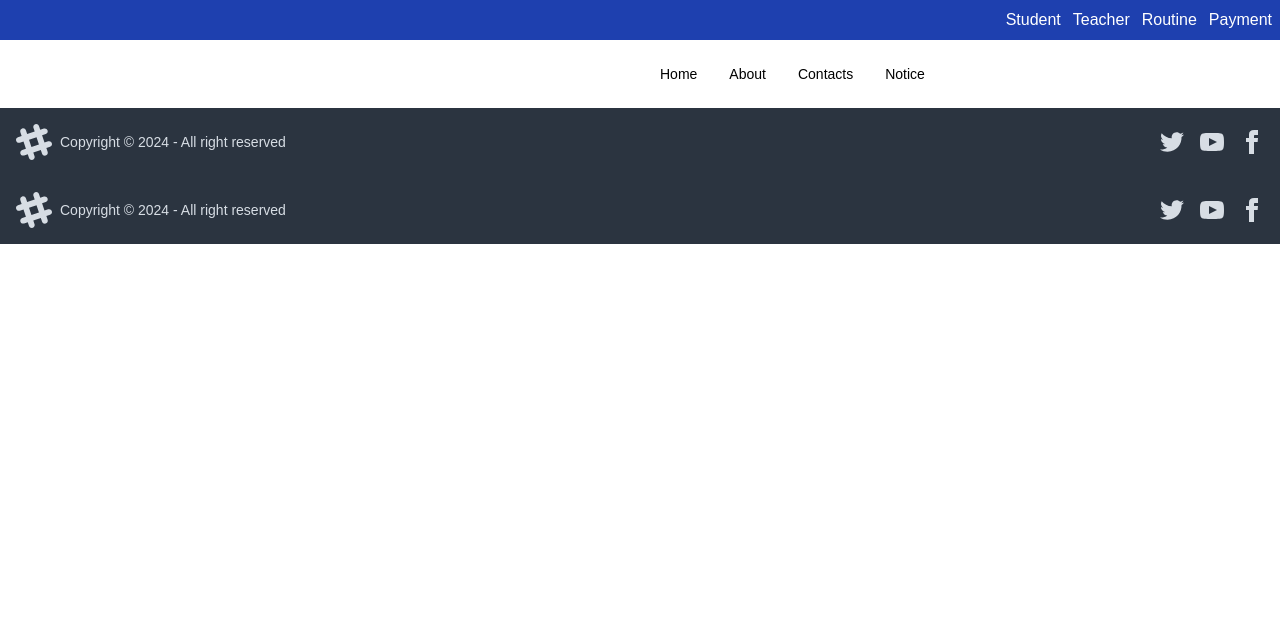
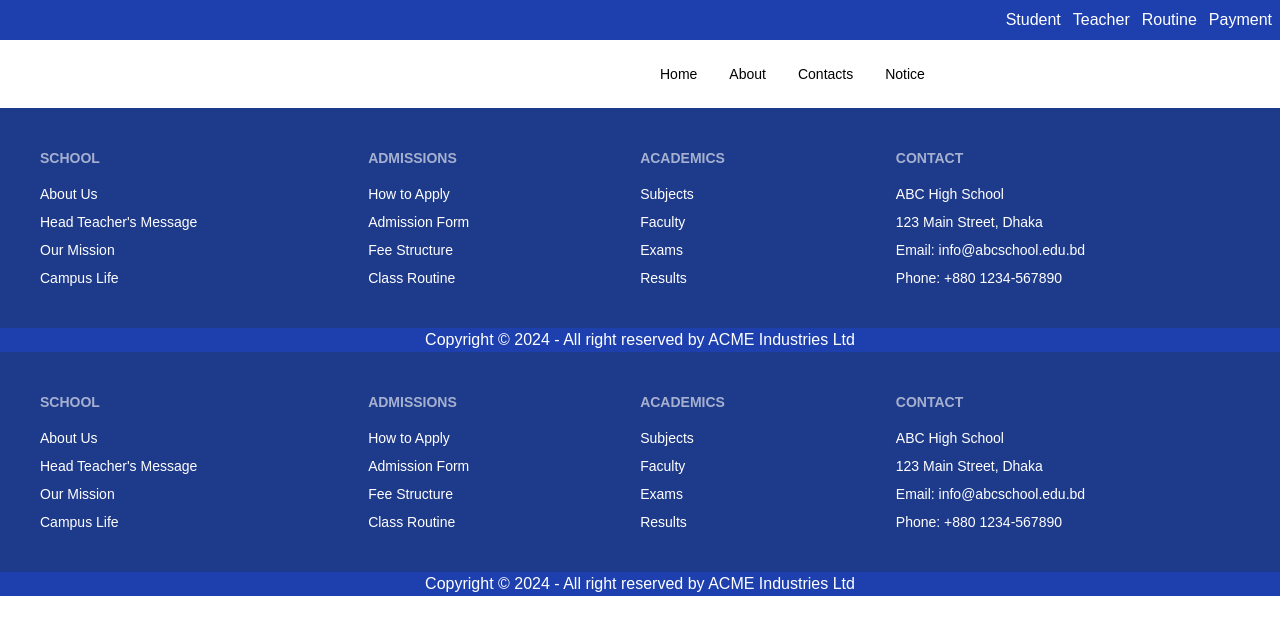
Before and after one commit to Fahmida-Faiza/school-college-demo, a Next.js app: page /footer in a window 1280 px wide. Shown: the top 634 px of the page. Built offline with nearby package versions, Linux system fonts and the light colour scheme.

Commit message:
update footer

```diff
--- a/src/app/footer/page.jsx
+++ b/src/app/footer/page.jsx
@@ -2,59 +2,50 @@ import React from 'react';
 
 const page = () => {
   return (
-    <div>
-      <footer className="footer sm:footer-horizontal bg-neutral text-neutral-content items-center p-4">
-  <aside className="grid-flow-col items-center">
-    <svg
-      width="36"
-      height="36"
-      viewBox="0 0 24 24"
-      xmlns="http://www.w3.org/2000/svg"
-      fillRule="evenodd"
-      clipRule="evenodd"
-      className="fill-current">
-      <path
-        d="M22.672 15.226l-2.432.811.841 2.515c.33 1.019-.209 2.127-1.23 2.456-1.15.325-2.148-.321-2.463-1.226l-.84-2.518-5.013 1.677.84 2.517c.391 1.203-.434 2.542-1.831 2.542-.88 0-1.601-.564-1.86-1.314l-.842-2.516-2.431.809c-1.135.328-2.145-.317-2.463-1.229-.329-1.018.211-2.127 1.231-2.456l2.432-.809-1.621-4.823-2.432.808c-1.355.384-2.558-.59-2.558-1.839 0-.817.509-1.582 1.327-1.846l2.433-.809-.842-2.515c-.33-1.02.211-2.129 1.232-2.458 1.02-.329 2.13.209 2.461 1.229l.842 2.515 5.011-1.677-.839-2.517c-.403-1.238.484-2.553 1.843-2.553.819 0 1.585.509 1.85 1.326l.841 2.517 2.431-.81c1.02-.33 2.131.211 2.461 1.229.332 1.018-.21 2.126-1.23 2.456l-2.433.809 1.622 4.823 2.433-.809c1.242-.401 2.557.484 2.557 1.838 0 .819-.51 1.583-1.328 1.847m-8.992-6.428l-5.01 1.675 1.619 4.828 5.011-1.674-1.62-4.829z"></path>
-    </svg>
-    <p>Copyright © {new Date().getFullYear()} - All right reserved</p>
+ <div>
+   <footer className="footer p-10 bg-blue-900 text-white">
+  <div>
+    <span className="footer-title text-white">School</span>
+    <a className="link link-hover">About Us</a>
+    <a className="link link-hover">Head Teacher's Message</a>
+    <a className="link link-hover">Our Mission</a>
+    <a className="link link-hover">Campus Life</a>
+  </div>
+  <div>
+    <span className="footer-title text-white">Admissions</span>
+    <a className="link link-hover">How to Apply</a>
+    <a className="link link-hover">Admission Form</a>
+    <a className="link link-hover">Fee Structure</a>
+    <a className="link link-hover">Class Routine</a>
+  </div>
+  <div>
+    <span className="footer-title text-white">Academics</span>
+    <a className="link link-hover">Subjects</a>
+    <a className="link link-hover">Faculty</a>
+    <a className="link link-hover">Exams</a>
+    <a className="link link-hover">Results</a>
+  </div>
+  <div>
+    <span className="footer-title text-white">Contact</span>
+    <p>ABC High School</p>
+    <p>123 Main Street, Dhaka</p>
+    <p>Email: info@abcschool.edu.bd</p>
+    <p>Phone: +880 1234-567890</p>
+  </div>
+
+  {/* Latest News Ticker */}
+
+</footer>
+
+<aside className='text-center bg-blue-800 text-white'>
+    <p>Copyright © {new Date().getFullYear()} - All right reserved by ACME Industries Ltd</p>
   </aside>
-  <nav className="grid-flow-col gap-4 md:place-self-center md:justify-self-end">
-    <a>
-      <svg
-        xmlns="http://www.w3.org/2000/svg"
-        width="24"
-        height="24"
-        viewBox="0 0 24 24"
-        className="fill-current">
-        <path
-          d="M24 4.557c-.883.392-1.832.656-2.828.775 1.017-.609 1.798-1.574 2.165-2.724-.951.564-2.005.974-3.127 1.195-.897-.957-2.178-1.555-3.594-1.555-3.179 0-5.515 2.966-4.797 6.045-4.091-.205-7.719-2.165-10.148-5.144-1.29 2.213-.669 5.108 1.523 6.574-.806-.026-1.566-.247-2.229-.616-.054 2.281 1.581 4.415 3.949 4.89-.693.188-1.452.232-2.224.084.626 1.956 2.444 3.379 4.6 3.419-2.07 1.623-4.678 2.348-7.29 2.04 2.179 1.397 4.768 2.212 7.548 2.212 9.142 0 14.307-7.721 13.995-14.646.962-.695 1.797-1.562 2.457-2.549z"></path>
-      </svg>
-    </a>
-    <a>
-      <svg
-        xmlns="http://www.w3.org/2000/svg"
-        width="24"
-        height="24"
-        viewBox="0 0 24 24"
-        className="fill-current">
-        <path
-          d="M19.615 3.184c-3.604-.246-11.631-.245-15.23 0-3.897.266-4.356 2.62-4.385 8.816.029 6.185.484 8.549 4.385 8.816 3.6.245 11.626.246 15.23 0 3.897-.266 4.356-2.62 4.385-8.816-.029-6.185-.484-8.549-4.385-8.816zm-10.615 12.816v-8l8 3.993-8 4.007z"></path>
-      </svg>
-    </a>
-    <a>
-      <svg
-        xmlns="http://www.w3.org/2000/svg"
-        width="24"
-        height="24"
-        viewBox="0 0 24 24"
-        className="fill-current">
-        <path
-          d="M9 8h-3v4h3v12h5v-12h3.642l.358-4h-4v-1.667c0-.955.192-1.333 1.115-1.333h2.885v-5h-3.808c-3.596 0-5.192 1.583-5.192 4.615v3.385z"></path>
-      </svg>
-    </a>
-  </nav>
-</footer>
-    </div>
+
+
+ </div>
+
+
+
   );
 };
 
--- a/src/app/notice/page.jsx
+++ b/src/app/notice/page.jsx
@@ -2,7 +2,7 @@ import React from 'react'
 
 function Notice() {
   return (
-    <div>
+    <div >
         <div className="overflow-x-auto text-black ">
   <table className="table ">
     {/* head */}
@@ -53,7 +53,7 @@ function Notice() {
   </table>
 </div>
 
-<div className='mt-10 '>
+<div className='mt-10 my-10'>
     <div className="join">
   <input
     className="join-item btn btn-square"
```
